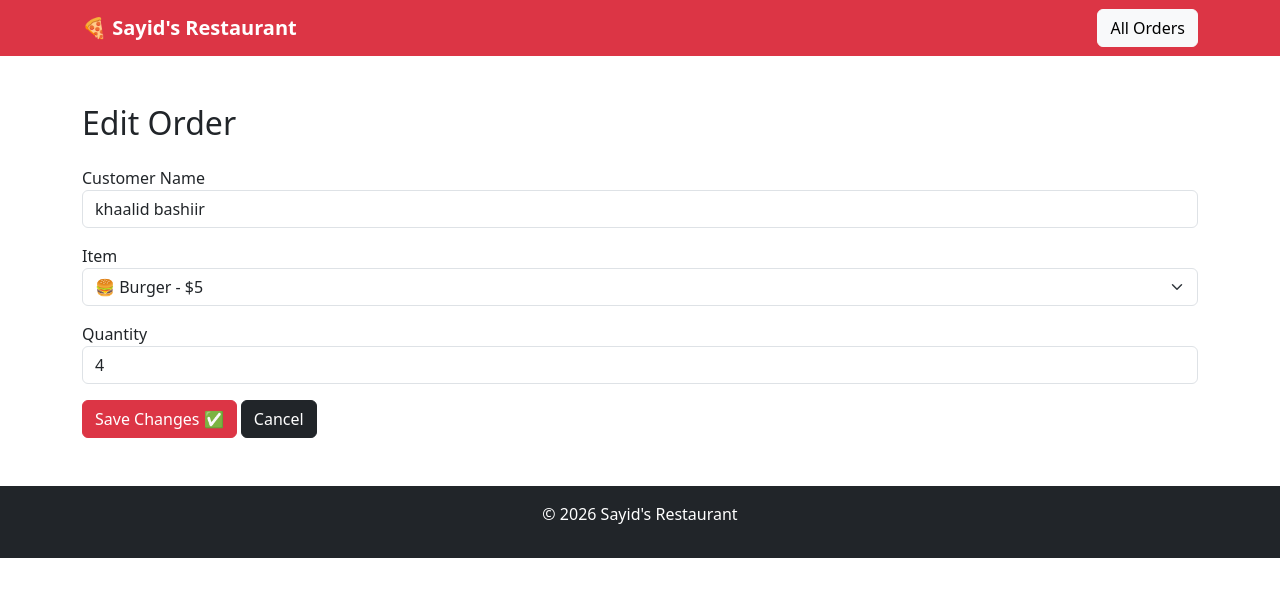
After one commit to sayidmohamed5688-svg/restaurant_system, a Django app: template menu/templates/menu/edit_orders.html in a window 1280 px wide. The commit adds this page. Shown: the top 597 px of the page. Run offline with Django 5.2, Linux system fonts and the light colour scheme; the template is opened without the code that fills it: values that come from a table or form of the project are taken from there, others are empty; data comes from the database, SQL or seed files in the repository; both versions use the stored data as it was after the commit.

Commit message:
added edit options

```diff
--- /dev/null
+++ b/menu/templates/menu/edit_orders.html
@@ -0,0 +1,60 @@
+<!DOCTYPE html>
+<html>
+<head>
+    <title>Edit Order — Sayid's Restaurant</title>
+    <link href="https://cdn.jsdelivr.net/npm/bootstrap@5.3.0/dist/css/bootstrap.min.css" rel="stylesheet">
+</head>
+<body>
+
+<nav class="navbar navbar-dark bg-danger">
+    <div class="container">
+        <a class="navbar-brand fw-bold">🍕 Sayid's Restaurant</a>
+        <a href="/orders/" class="btn btn-light">All Orders</a>
+    </div>
+</nav>
+
+<div class="container mt-5">
+    <h2 class="mb-4">Edit Order</h2>
+
+    <form method="POST" action="/edit/{{ order.pk }}/">
+        {% csrf_token %}
+
+        <div class="mb-3">
+            <label>Customer Name</label>
+            <input type="text"
+                   class="form-control"
+                   name="customer_name"
+                   value="{{ order.customer_name }}">
+        </div>
+
+        <div class="mb-3">
+            <label>Item</label>
+            <select class="form-select" name="item">
+                <option>🍔 Burger - $5</option>
+                <option>🍕 Pizza - $8</option>
+                <option>🍝 Pasta - $6</option>
+                <option>🥤 Juice - $2</option>
+            </select>
+        </div>
+
+        <div class="mb-3">
+            <label>Quantity</label>
+            <input type="number"
+                   class="form-control"
+                   name="quantity"
+                   value="{{ order.quantity }}">
+        </div>
+
+        <button type="submit" class="btn btn-danger">
+            Save Changes ✅
+        </button>
+        <a href="/orders/" class="btn btn-dark">Cancel</a>
+    </form>
+</div>
+
+<footer class="bg-dark text-white text-center p-3 mt-5">
+    <p>© 2026 Sayid's Restaurant</p>
+</footer>
+
+</body>
+</html>
--- a/restaurant/urls.py
+++ b/restaurant/urls.py
@@ -8,4 +8,6 @@ urlpatterns = [
     path('order/', views.order, name='order'),
     path('orders/', views.all_orders, name='all_orders'),
     path('receipt/<int:pk>/', views.receipt, name='receipt'),
+    path('edit/<int:pk>/', views.edit_order, name='edit_order'),
+    path('delete/<int:pk>/', views.delete_order, name='delete_order'),
 ]
```
Also changed, not shown: menu/templates/menu/all_orders.html (+11 -0 lines), menu/views.py (+19 -0 lines), db.sqlite3.
